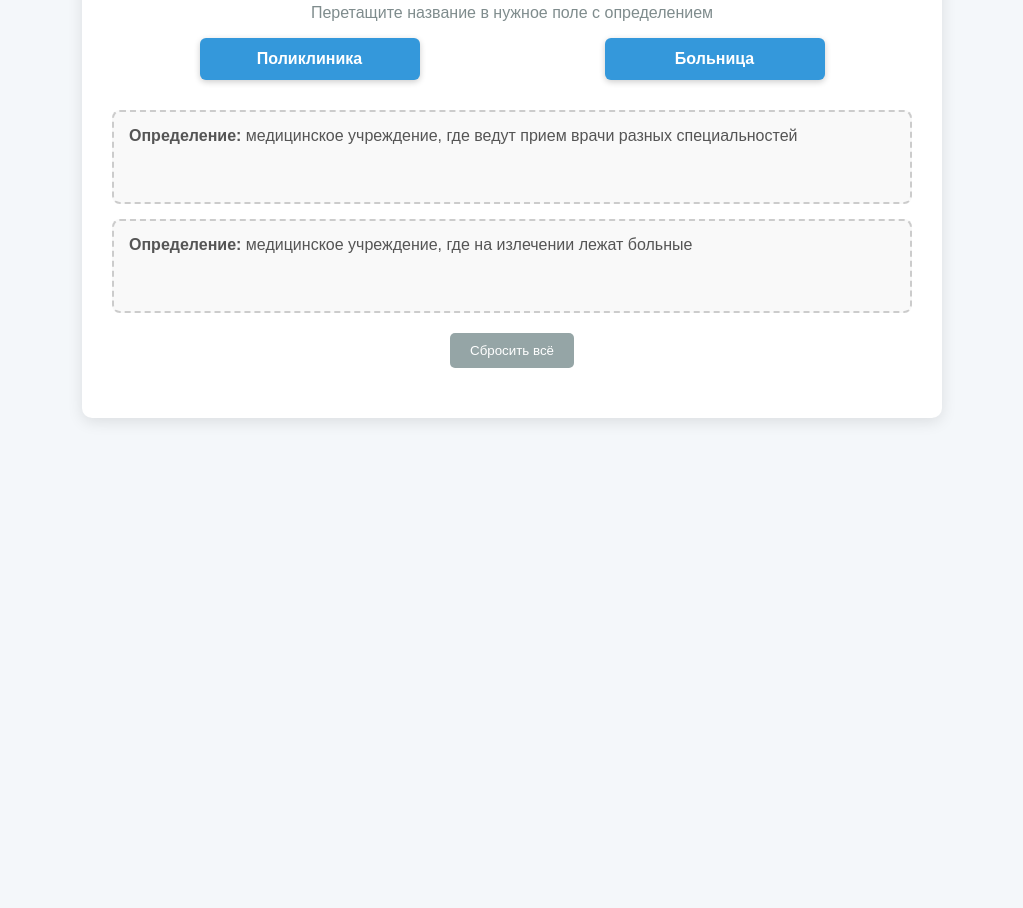
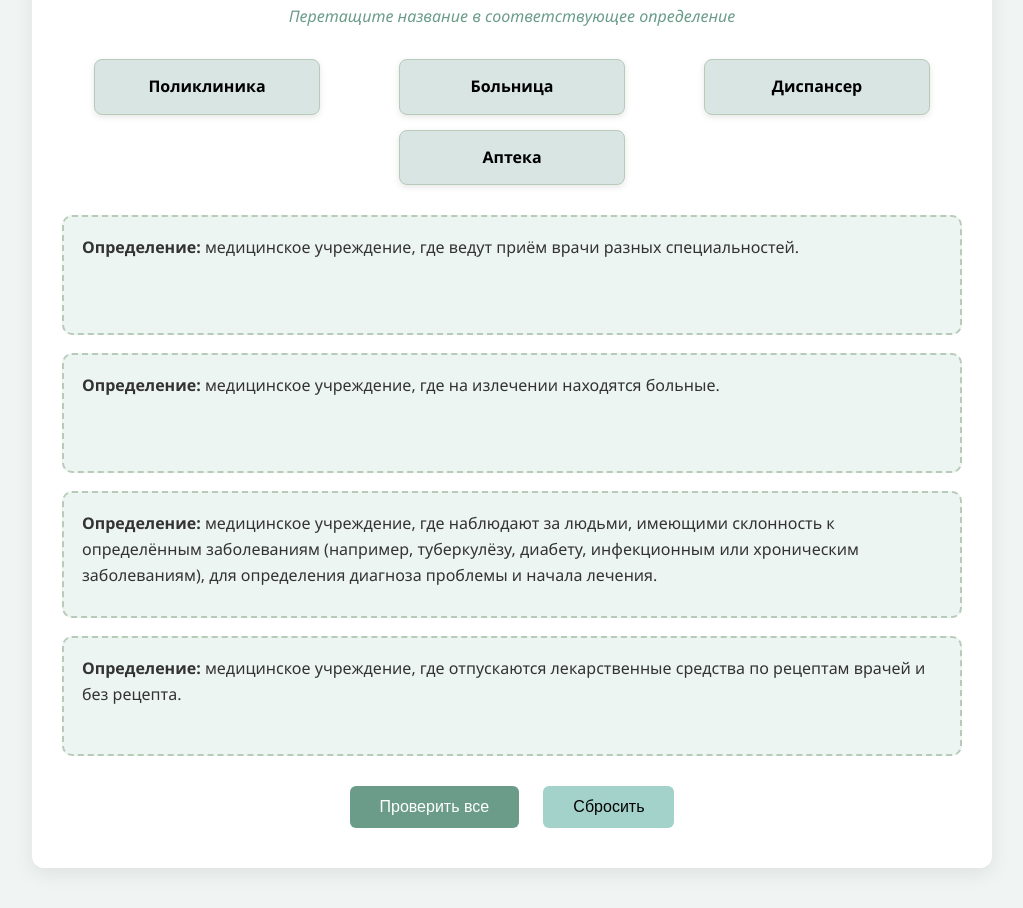
Before and after one commit to vesnula35-sys/-.-, a plain HTML site: page index.html in a window 1280 px wide. Shown: the part 146-1054 px from the top of the page, without its empty margins (128-1151 px from the left). Before the commit the page ends 800 px from the top, so only its background shows below. Drawn offline with Linux system fonts and the light colour scheme.

Commit message:
medUpdate index.html

```diff
--- a/index.html
+++ b/index.html
@@ -2,122 +2,204 @@
 <html lang="ru">
 <head>
     <meta charset="UTF-8">
-    <title>Перетаскивание: Название ↔ Определение</title>
+    <title>Медицинские учреждения</title>
     <style>
         body {
-            font-family: Arial, sans-serif;
-            background-color: #f4f7fa;
+            font-family: 'Segoe UI', Tahoma, Geneva, Verdana, sans-serif;
+            background-color: #f0f5f3;
+            color: #444;
             margin: 0;
             padding: 40px;
-            color: #333;
+            line-height: 1.6;
+        }
+        .container {
+            max-width: 900px;
+            margin: 0 auto;
+            background: #ffffff;
+            padding: 30px;
+            border-radius: 12px;
+            box-shadow: 0 6px 20px rgba(0, 0, 0, 0.08);
         }
         h1 {
             text-align: center;
-            color: #2c3e50;
+            color: #2c7873;
+            font-weight: 600;
+            font-size: 28px;
+            margin-bottom: 10px;
         }
-        .container {
-            max-width: 800px;
-            margin: 0 auto;
-            background: white;
-            padding: 30px;
-            border-radius: 10px;
-            box-shadow: 0 4px 15px rgba(0,0,0,0.1);
+        p.subtitle {
+            text-align: center;
+            color: #6a9c89;
+            font-style: italic;
+            margin-bottom: 30px;
         }
+
         .terms {
             display: flex;
             justify-content: space-around;
+            flex-wrap: wrap;
+            gap: 15px;
             margin-bottom: 30px;
-            flex-wrap: wrap;
-            gap: 10px;
         }
+
         .term-box {
-            padding: 12px 20px;
-            background-color: #3498db;
-            color: white;
-            border-radius: 6px;
+            padding: 14px 22px;
+            background-color: #d9e5e3;
+            color: #000;
+            border: 1px solid #b8cbb8;
+            border-radius: 8px;
             cursor: move;
             font-weight: bold;
             text-align: center;
             width: 180px;
             user-select: none;
-            box-shadow: 0 2px 6px rgba(0,0,0,0.2);
+            box-shadow: 0 2px 6px rgba(0, 0, 0, 0.1);
+            transition: all 0.2s;
         }
+        .term-box:hover {
+            background-color: #c7d7d3;
+            transform: translateY(-2px);
+        }
+        .term-box.disabled {
+            opacity: 0.5;
+            cursor: not-allowed;
+            pointer-events: none;
+        }
+
+        .definitions {
+            display: grid;
+            gap: 18px;
+        }
+
         .definition {
-            border: 2px dashed #ccc;
-            padding: 15px;
-            margin: 15px 0;
-            border-radius: 8px;
-            min-height: 60px;
-            background-color: #f9f9f9;
+            border: 2px dashed #b8cbb8;
+            padding: 18px;
+            border-radius: 10px;
+            min-height: 80px;
+            background-color: #edf5f3;
             position: relative;
+            transition: all 0.3s ease;
+        }
+        .definition.highlight {
+            border-color: #2c7873;
+            background-color: #ddf0eb;
         }
         .definition p {
-            margin: 0;
-            color: #555;
-        }
-        .definition.highlight {
-            border-color: #2ecc71;
-            background-color: #edf7ef;
+            margin: 0 0 10px 0;
+            color: #333;
         }
         .definition .match {
             font-weight: bold;
-            color: #27ae60;
-            margin-top: 8px;
+            padding: 6px 12px;
+            border-radius: 6px;
+            display: inline-block;
+        }
+        .match.correct {
+            background-color: #d4edda;
+            color: #155724;
+            border: 1px solid #c3e6cb;
+        }
+        .match.wrong {
+            background-color: #f8d7da;
+            color: #721c24;
+            border: 1px solid #f5c6cb;
+        }
+        .match.missing {
+            color: #777;
+            font-style: italic;
+        }
+
+        .btn-group {
+            text-align: center;
+            margin: 30px 0 10px;
+        }
+        .check-btn, .reset-btn {
+            padding: 12px 30px;
+            margin: 0 10px;
+            border: none;
+            border-radius: 6px;
+            cursor: pointer;
+            font-size: 16px;
+            font-weight: 500;
+        }
+        .check-btn {
+            background-color: #6a9c89;
+            color: white;
+        }
+        .check-btn:hover {
+            background-color: #5a8a79;
         }
         .reset-btn {
-            display: block;
-            margin: 20px auto;
-            padding: 10px 20px;
-            background-color: #95a5a6;
-            color: white;
-            border: none;
-            border-radius: 5px;
-            cursor: pointer;
+            background-color: #a2d2c9;
+            color: #000;
         }
         .reset-btn:hover {
-            background-color: #7f8c8d;
+            background-color: #92c2bc;
         }
     </style>
 </head>
 <body>
 
 <div class="container">
-    <h1>Сопоставьте название с определением</h1>
-    <p style="text-align: center; color: #7f8c8d;">Перетащите название в нужное поле с определением</p>
+    <h1>Медицинские учреждения</h1>
+    <p class="subtitle">Перетащите название в соответствующее определение</p>
 
     <!-- Названия для перетаскивания -->
-    <div class="terms">
+    <div class="terms" id="termsContainer">
         <div class="term-box" draggable="true" id="drag-поликлиника">Поликлиника</div>
         <div class="term-box" draggable="true" id="drag-больница">Больница</div>
+        <div class="term-box" draggable="true" id="drag-диспансер">Диспансер</div>
+        <div class="term-box" draggable="true" id="drag-аптека">Аптека</div>
     </div>
 
     <!-- Определения (зоны сброса) -->
     <div class="definitions">
-        <div class="definition" data-target="поликлиника">
-            <p><strong>Определение:</strong> медицинское учреждение, где ведут прием врачи разных специальностей</p>
+        <div class="definition" data-target="поликлиника" id="def-поликлиника">
+            <p><strong>Определение:</strong> медицинское учреждение, где ведут приём врачи разных специальностей.</p>
             <div class="match-area"></div>
         </div>
 
-        <div class="definition" data-target="больница">
-            <p><strong>Определение:</strong> медицинское учреждение, где на излечении лежат больные</p>
+        <div class="definition" data-target="больница" id="def-больница">
+            <p><strong>Определение:</strong> медицинское учреждение, где на излечении находятся больные.</p>
+            <div class="match-area"></div>
+        </div>
+
+        <div class="definition" data-target="диспансер" id="def-диспансер">
+            <p><strong>Определение:</strong> медицинское учреждение, где наблюдают за людьми, имеющими склонность к определённым заболеваниям (например, туберкулёзу, диабету, инфекционным или хроническим заболеваниям), для определения диагноза проблемы и начала лечения.</p>
+            <div class="match-area"></div>
+        </div>
+
+        <div class="definition" data-target="аптека" id="def-аптека">
+            <p><strong>Определение:</strong> медицинское учреждение, где отпускаются лекарственные средства по рецептам врачей и без рецепта.</p>
             <div class="match-area"></div>
         </div>
     </div>
 
-    <button class="reset-btn" onclick="resetAll()">Сбросить всё</button>
+    <!-- Кнопки -->
+    <div class="btn-group">
+        <button class="check-btn" onclick="checkAll()">Проверить все</button>
+        <button class="reset-btn" onclick="resetAll()">Сбросить</button>
+    </div>
 </div>
 
 <script>
-    // При загрузке страницы настраиваем drag-and-drop
+    // Все правильные пары
+    const correctPairs = {
+        "def-поликлиника": "поликлиника",
+        "def-больница": "больница",
+        "def-диспансер": "диспансер",
+        "def-аптека": "аптека"
+    };
+
+    // При загрузке страницы
     document.addEventListener("DOMContentLoaded", function () {
         const draggables = document.querySelectorAll(".term-box");
         const dropZones = document.querySelectorAll(".definition");
 
-        // Начало перетаскивания
         draggables.forEach(draggable => {
             draggable.addEventListener("dragstart", function (e) {
                 e.dataTransfer.setData("text/plain", this.id);
-                this.style.opacity = "0.6";
+                this.style.opacity = "0.7";
             });
 
             draggable.addEventListener("dragend", function () {
@@ -125,10 +207,9 @@
             });
         });
 
-        // Поведение при наведении над зоной сброса
         dropZones.forEach(zone => {
             zone.addEventListener("dragover", function (e) {
-                e.preventDefault(); // разрешаем drop
+                e.preventDefault();
                 this.classList.add("highlight");
             });
 
@@ -141,37 +222,32 @@
                 this.classList.remove("highlight");
 
                 const data = e.dataTransfer.getData("text/plain");
-                const draggableElement = document.getElementById(data);
-                const termName = data.replace("drag-", ""); // получаем имя: "поликлиника"
+                const termName = data.replace("drag-", "").toLowerCase();
+                const termElement = document.getElementById(data);
 
-                const targetMatch = this.getAttribute("data-target"); // правильный ответ
+                // Удаляем плашку после сброса
+                termElement.classList.add("disabled");
+                termElement.draggable = false;
 
-                // Очистка других зон, если это же название уже где-то есть
+                // Очищаем другие зоны от этого термина
                 clearExistingMatch(termName);
 
+                const matchArea = this.querySelector(".match-area");
                 if (this.querySelector(".match")) {
-                    // Если тут уже что-то есть — удаляем
                     this.querySelector(".match").remove();
                 }
 
-                // Создаём элемент с названием
                 const matchSpan = document.createElement("div");
                 matchSpan.className = "match";
                 matchSpan.textContent = termName.charAt(0).toUpperCase() + termName.slice(1);
 
-                // Добавляем проверку: правильно ли сопоставлено?
-                if (termName === targetMatch) {
-                    matchSpan.style.color = "#27ae60";
-                } else {
-                    matchSpan.style.color = "#e74c3c";
-                }
-
-                this.querySelector(".match-area").appendChild(matchSpan);
+                // Временно не проверяем здесь — пусть проверит кнопка
+                matchArea.appendChild(matchSpan);
             });
         });
     });
 
-    // Удалить совпадение, если это название уже где-то использовано
+    // Удалить совпадение, если название уже где-то есть
     function clearExistingMatch(termName) {
         const allMatches = document.querySelectorAll(".match");
         allMatches.forEach(match => {
@@ -179,11 +255,66 @@
                 match.parentElement.removeChild(match);
             }
         });
+
+        // Вернуть возможность перетаскивания только для тех, что ещё не использованы
+        const terms = document.querySelectorAll(".term-box");
+        terms.forEach(term => {
+            const currentName = term.id.replace("drag-", "").toLowerCase();
+            if (currentName === termName) {
+                term.classList.remove("disabled");
+                term.draggable = true;
+            }
+        });
     }
 
-    // Сброс всех результатов
+    // Проверить все соответствия
+    function checkAll() {
+        let allCorrect = true;
+
+        for (const [defId, correctTerm] of Object.entries(correctPairs)) {
+            const defZone = document.getElementById(defId);
+            const matchArea = defZone.querySelector(".match-area");
+            const match = matchArea.querySelector(".match");
+
+            // Удаляем предыдущий статус
+            if (match && match.classList.contains("correct")) match.classList.remove("correct");
+            if (match && match.classList.contains("wrong")) match.classList.remove("wrong");
+
+            if (!match) {
+                allCorrect = false;
+                const hint = document.createElement("div");
+                hint.className = "match missing";
+                hint.textContent = `Не хватает: ${correctTerm.charAt(0).toUpperCase() + correctTerm.slice(1)}`;
+                matchArea.appendChild(hint);
+            } else {
+                const userTerm = match.textContent.toLowerCase();
+                if (userTerm === correctTerm) {
+                    match.classList.add("correct");
+                } else {
+                    match.classList.add("wrong");
+                    allCorrect = false;
+                }
+            }
+        }
+
+        if (allCorrect) {
+            alert("🎉 Отлично! Все соответствия верны!");
+        } else {
+            alert("❌ Есть ошибки. Проверьте подсказки.");
+        }
+    }
+
+    // Сбросить всё
     function resetAll() {
+        // Очистить все match
         document.querySelectorAll(".match").forEach(el => el.remove());
+
+        // Вернуть все плашки активными
+        const terms = document.querySelectorAll(".term-box");
+        terms.forEach(term => {
+            term.classList.remove("disabled");
+            term.draggable = true;
+        });
     }
 </script>
 
```
